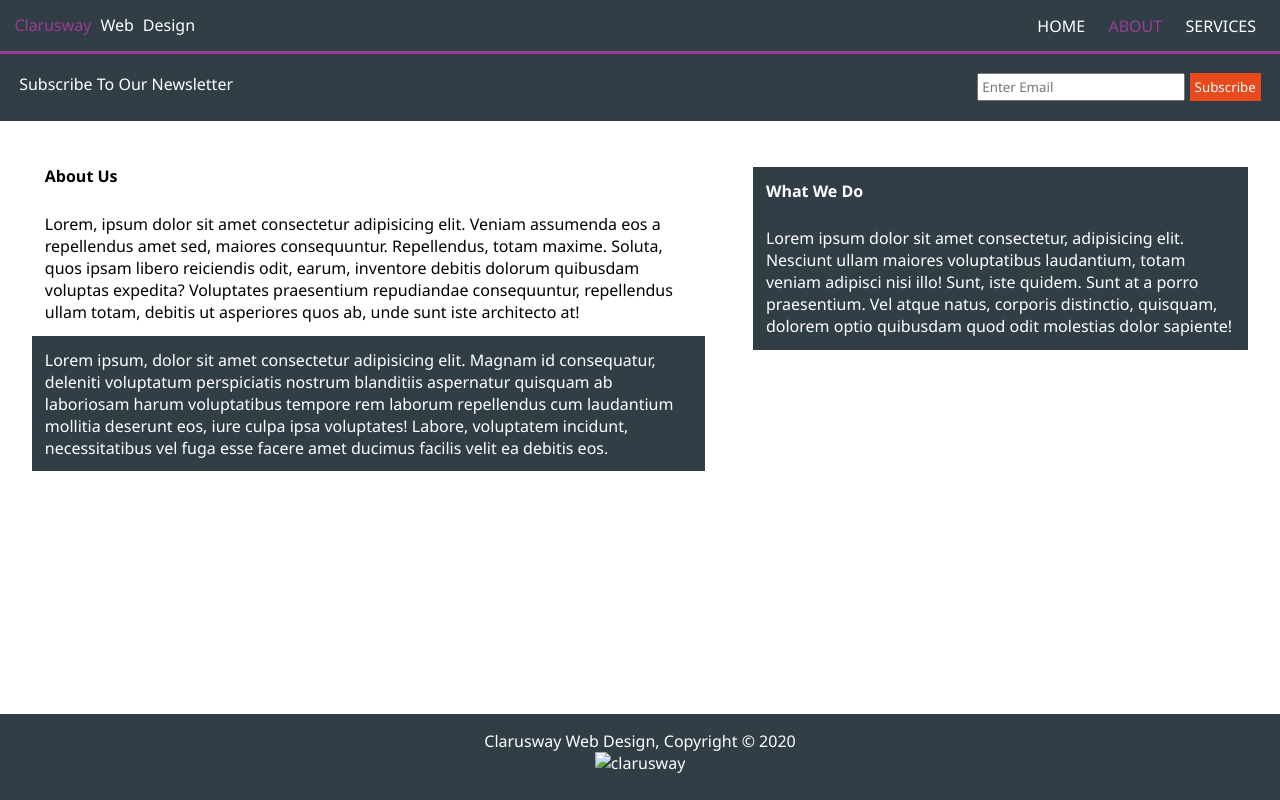
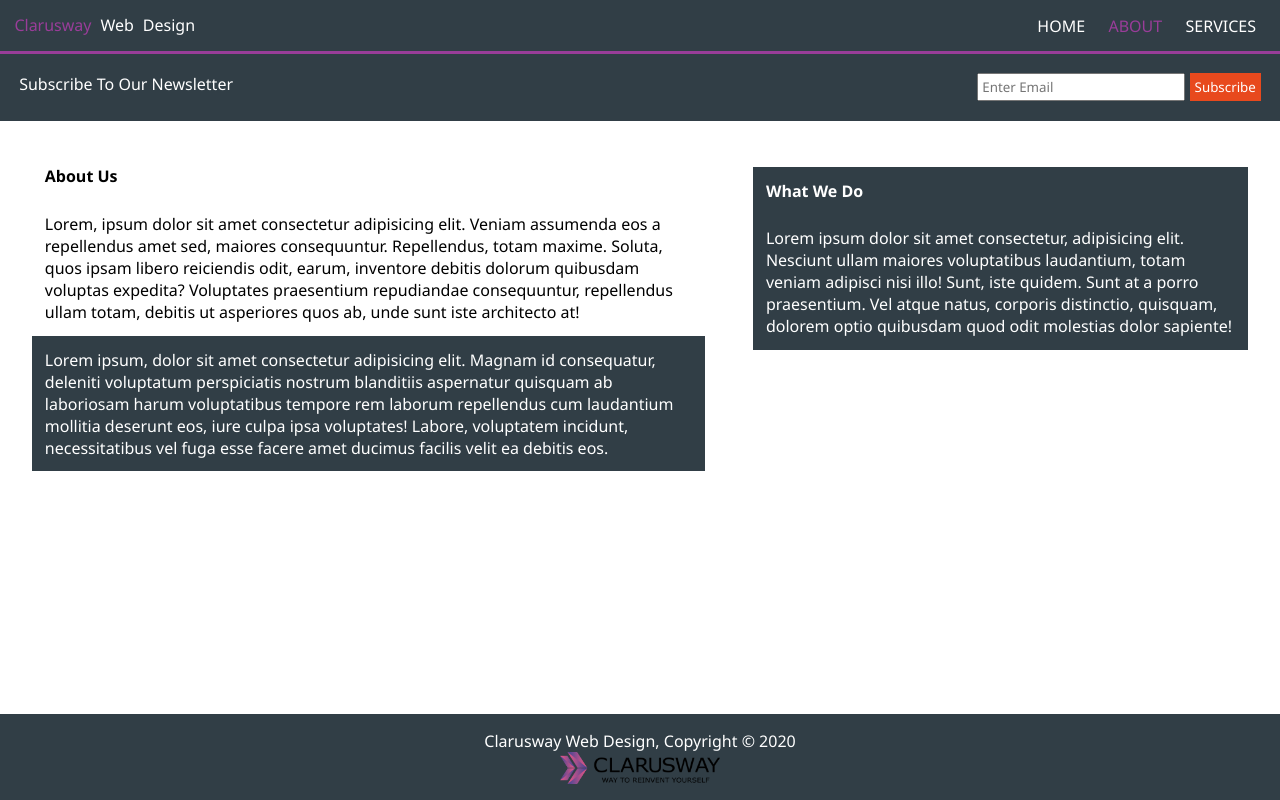
Before and after one commit to Senih27/Senih, a plain HTML site: page about.html in a window 1280 px wide. Drawn offline with Linux system fonts and the light colour scheme.

Commit message:
Update about.html

```diff
--- a/about.html
+++ b/about.html
@@ -45,7 +45,7 @@ Lorem ipsum dolor sit amet consectetur, adipisicing elit. Nesciunt ullam maiores
 
     <footer>
         <p>Clarusway Web Design, Copyright © 2020</p>
-        <img src="/img/clarusway_logo.png" alt="clarusway">
+        <img src="clarusway_logo.png" alt="clarusway">
     </footer>
 
 
```
